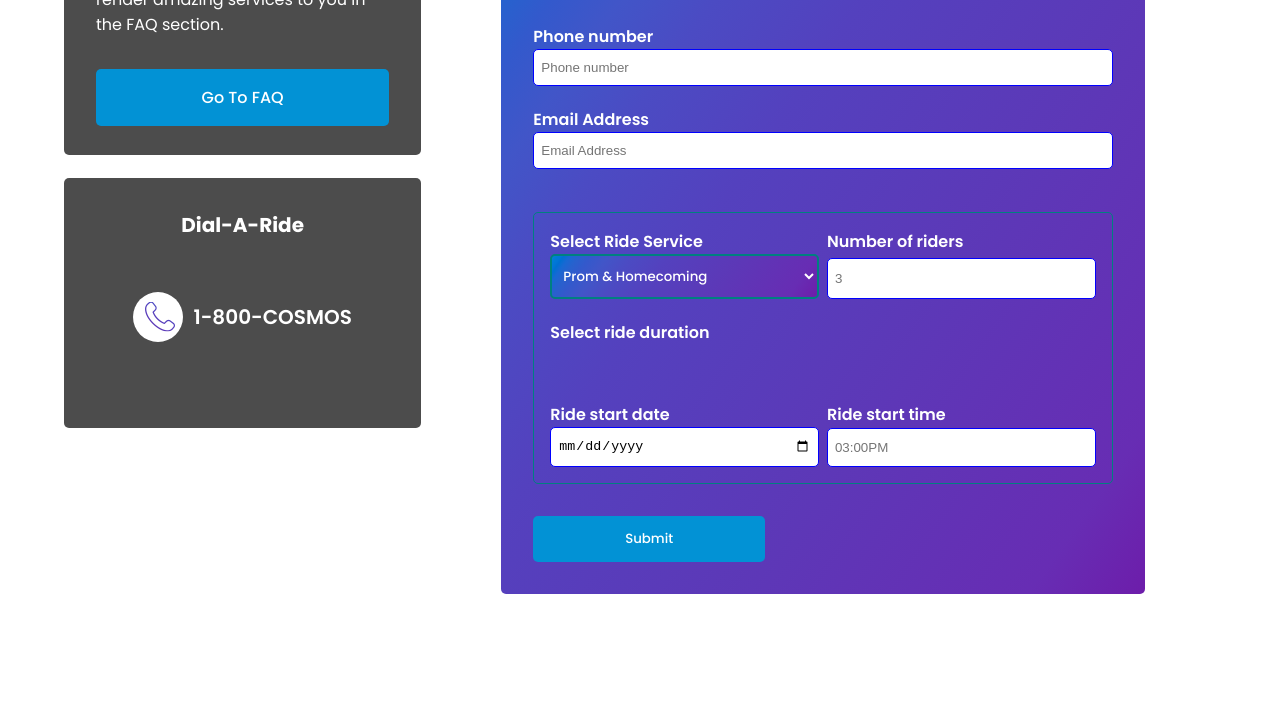
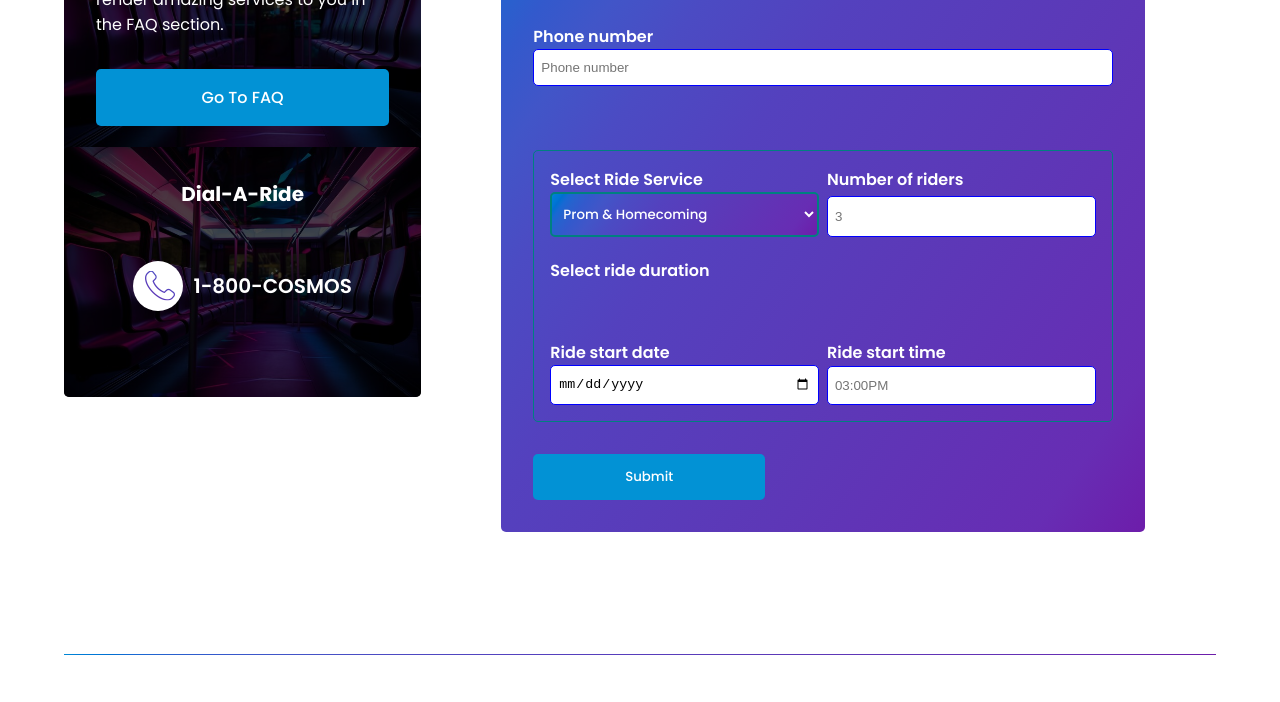
Before and after one commit to victorskydotdev/cosmos_web, an Eleventy site: page src/_pages/our-rates.njk in a window 1280 px wide. Shown: the part 1057-1759 px from the top of the page. Built offline with nearby package versions, Linux system fonts and the light colour scheme; Eleventy itself is replaced by a stand-in of ours; files that its build step writes are made by us from their sources; a script that the page names is missing; what stripe would draw is missing.

Commit message:
loaded back the images

```diff
--- a/netlify/functions/createCheckoutSession.js
+++ b/netlify/functions/createCheckoutSession.js
@@ -17,6 +17,7 @@
 	const numOfRiders = params.get('numberofriders');
 	const startDate = params.get('ridedate');
 	const starttime = params.get('ridetime');
+	// const riderPickupLocation = params.get("pickuplocation")
 
 	const session = await stripe.checkout.sessions.create({
 		line_items: [
--- a/src/_pages/our-rates.njk
+++ b/src/_pages/our-rates.njk
@@ -93,7 +93,7 @@
 							required />
 					</div>
 
-					<div class="email-wrap">
+					<!-- <div class="email-wrap">
 						<label for="email">Email Address</label>
 
 						<input
@@ -102,7 +102,7 @@
 							name="email"
 							id="email"
 							required />
-					</div>
+					</div> -->
 				</div>
 
 				<div class="ride-container">
```
Also changed, not shown: src/compiled-assets/2fcaf1ed95721a305625.jpeg (added), src/compiled-assets/31d6cfe0d16ae931b73c.jpeg (added), src/compiled-assets/31d6cfe0d16ae931b73c.jpg (added), src/compiled-assets/398da6ec2a38b5e65fba.jpg (added), src/compiled-assets/475c60e6fd09cc75b235.jpeg (added), src/compiled-assets/4ca165a49491efe59c4b.jpg (added), src/compiled-assets/d38a0f265a8b8f89a697.jpg (added), 8 other files.
